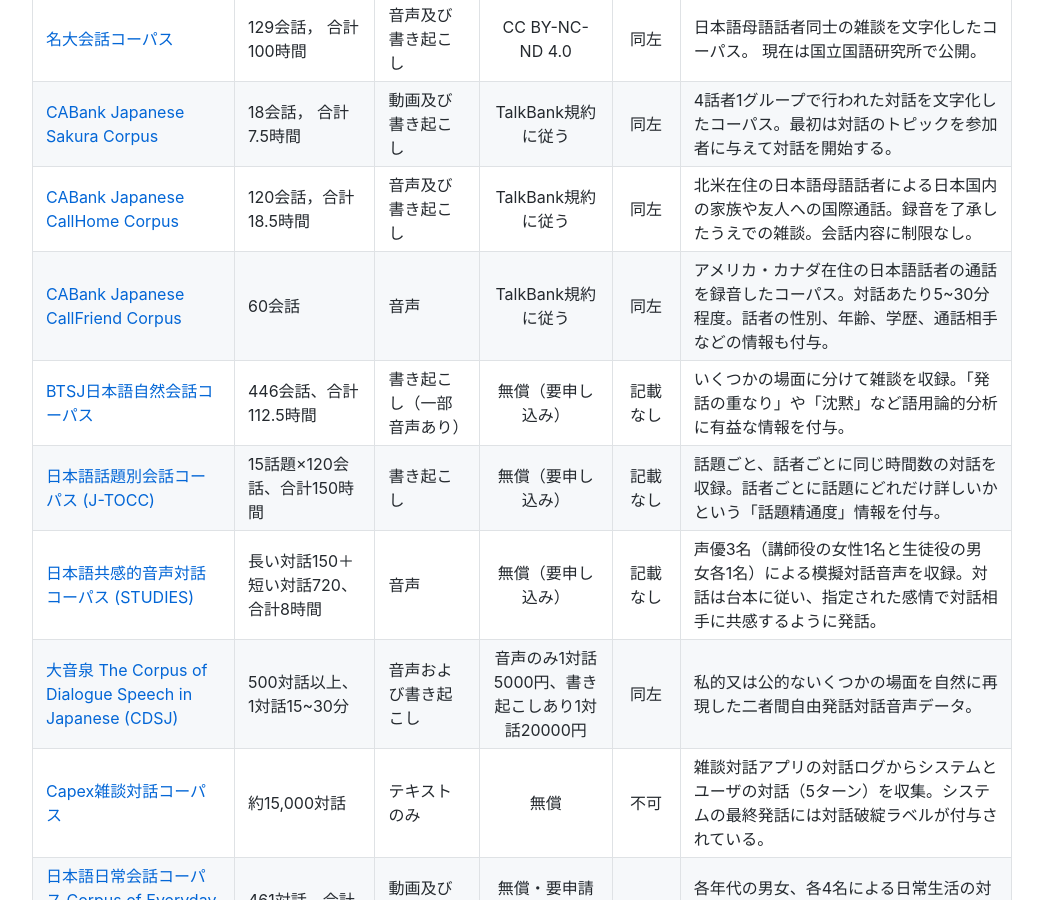
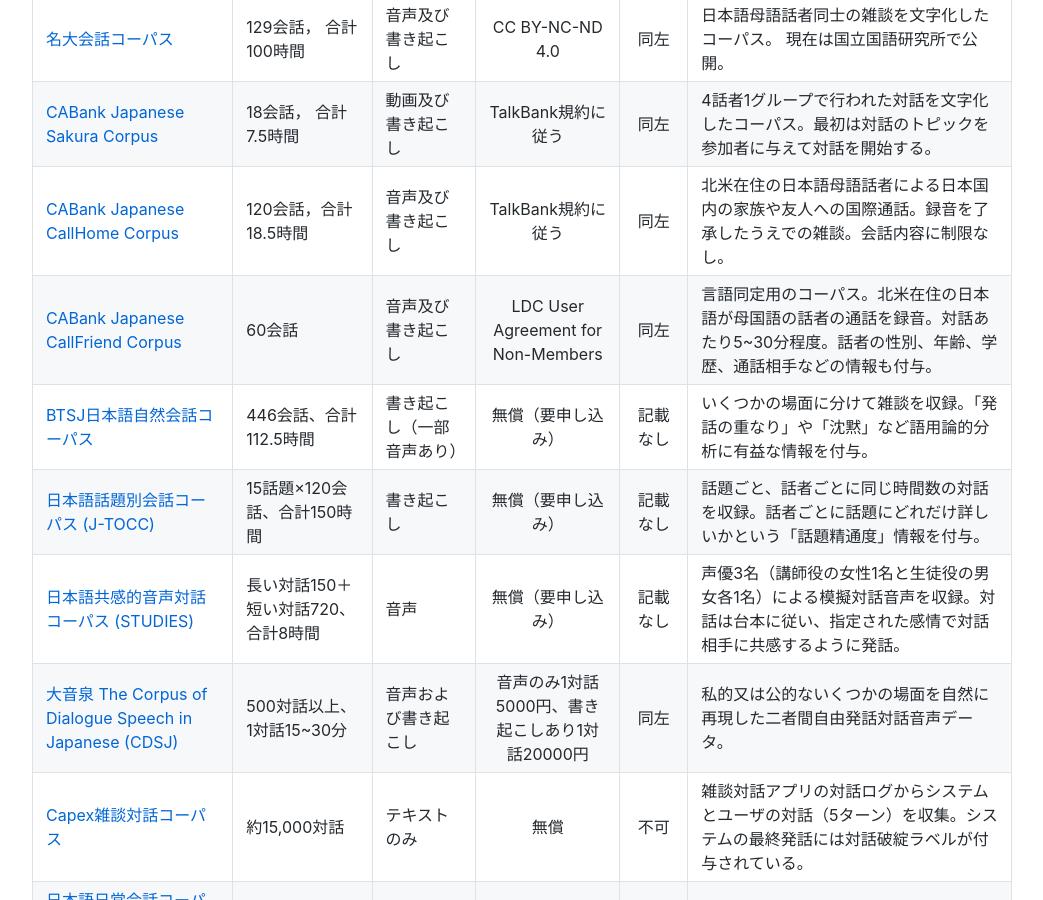
Before and after one commit to masahiro-mi/masahiro-mi.github.io, a Jekyll site: the page built from dialogue_corpus.md, in a window 1280 px wide and 900 px high, scrolled down 569 px. Shown: the whole window, without its empty margins (118-1161 px from the left). Built offline with Jekyll 4.4.1, drawn with Linux system fonts in a browser that asks for light colours; comment, search, counter and statistics services are not loaded.

Commit message:
Update dialogue_corpus.md

```diff
--- a/dialogue_corpus.md
+++ b/dialogue_corpus.md
@@ -19,7 +19,7 @@
 | [名大会話コーパス](https://mmsrv.ninjal.ac.jp/nucc/)  | 129会話， 合計100時間 | 音声及び書き起こし | CC BY-NC-ND 4.0 | 同左 | 日本語母語話者同士の雑談を文字化したコーパス。 現在は国立国語研究所で公開。 |
 | [CABank Japanese Sakura Corpus](https://ca.talkbank.org/access/Sakura.html)  | 18会話， 合計7.5時間 | 動画及び書き起こし | TalkBank規約に従う | 同左 | 4話者1グループで行われた対話を文字化したコーパス。最初は対話のトピックを参加者に与えて対話を開始する。 |
 | [CABank Japanese CallHome Corpus](https://ca.talkbank.org/access/CallHome/jpn.html)  | 120会話，合計18.5時間 | 音声及び書き起こし | TalkBank規約に従う | 同左 | 北米在住の日本語母語話者による日本国内の家族や友人への国際通話。録音を了承したうえでの雑談。会話内容に制限なし。 |
-| [CABank Japanese CallFriend Corpus](https://ca.talkbank.org/access/CallFriend/jpn.html)  | 60会話 | 音声 | TalkBank規約に従う | 同左 | アメリカ・カナダ在住の日本語話者の通話を録音したコーパス。対話あたり5~30分程度。話者の性別、年齢、学歴、通話相手などの情報も付与。 |
+| [CABank Japanese CallFriend Corpus](https://ca.talkbank.org/access/CallFriend/jpn.html)  | 60会話 | 音声及び書き起こし | LDC User Agreement for Non-Members | 同左 | 言語同定用のコーパス。北米在住の日本語が母国語の話者の通話を録音。対話あたり5~30分程度。話者の性別、年齢、学歴、通話相手などの情報も付与。 |
 | [BTSJ日本語自然会話コーパス](https://ninjal-usamilab.info/lab/btsj_corpus2021/)  | 446会話、合計112.5時間 | 書き起こし（一部音声あり） | 無償（要申し込み） | 記載なし | いくつかの場面に分けて雑談を収録。「発話の重なり」や「沈黙」など語用論的分析に有益な情報を付与。 |
 | [日本語話題別会話コーパス (J-TOCC)](http://nakamata.info/database/)  | 15話題×120会話、合計150時間 | 書き起こし | 無償（要申し込み） | 記載なし | 話題ごと、話者ごとに同じ時間数の対話を収録。話者ごとに話題にどれだけ詳しいかという「話題精通度」情報を付与。 |
 | [日本語共感的音声対話コーパス (STUDIES)](https://www.nii.ac.jp/news/2022/0329.html)  | 長い対話150＋短い対話720、合計8時間 | 音声 | 無償（要申し込み） | 記載なし | 声優3名（講師役の女性1名と生徒役の男女各1名）による模擬対話音声を収録。対話は台本に従い、指定された感情で対話相手に共感するように発話。 |
```
